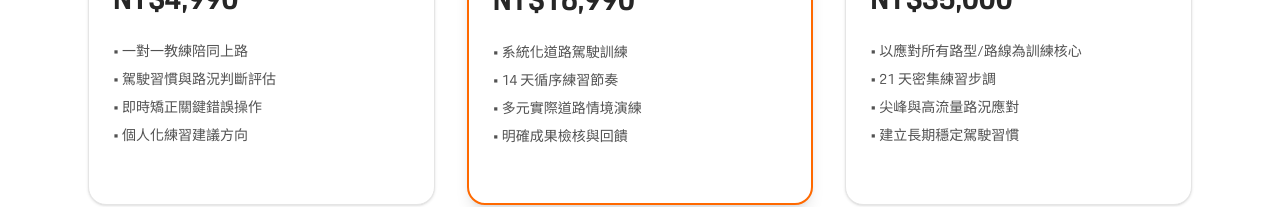
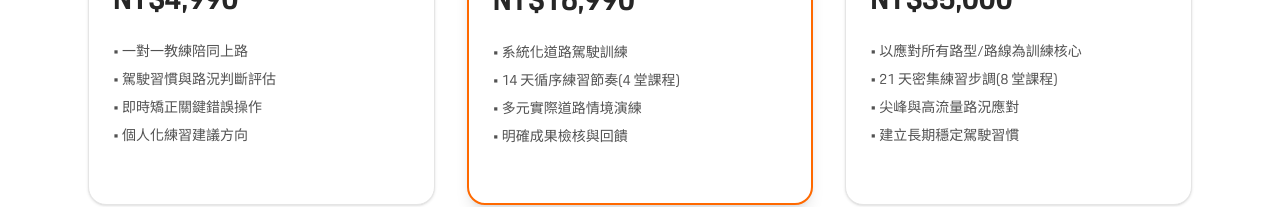
Before and after one commit to laurelke/drivemate-web, a Next.js app: page /courses/road-driving in a window 1280 px wide. Shown: the part 1307-1514 px from the top of the page. Built offline with nearby package versions, Linux system fonts and the light colour scheme; a web font is replaced by a local one.

Commit message:
feat: unify course pages layout and design

```diff
--- a/app/courses/road-driving/RoadDrivingClient.tsx
+++ b/app/courses/road-driving/RoadDrivingClient.tsx
@@ -126,7 +126,7 @@ className="object-cover md:object-cover object-center md:[object-position:50%_30
 
         <ul className="mb-8 space-y-2 text-sm text-neutral-600">
           <li>• 系統化道路駕駛訓練</li>
-          <li>• 14 天循序練習節奏</li>
+          <li>• 14 天循序練習節奏(4 堂課程)</li>
           <li>• 多元實際道路情境演練</li>
           <li>• 明確成果檢核與回饋</li>
         </ul>
@@ -150,7 +150,7 @@ className="object-cover md:object-cover object-center md:[object-position:50%_30
 
         <ul className="mb-8 space-y-2 text-sm text-neutral-600">
           <li>• 以應對所有路型/路線為訓練核心</li>
-          <li>• 21 天密集練習步調</li>
+          <li>• 21 天密集練習步調(8 堂課程)</li>
           <li>• 尖峰與高流量路況應對</li>
           <li>• 建立長期穩定駕駛習慣</li>
         </ul>
```
